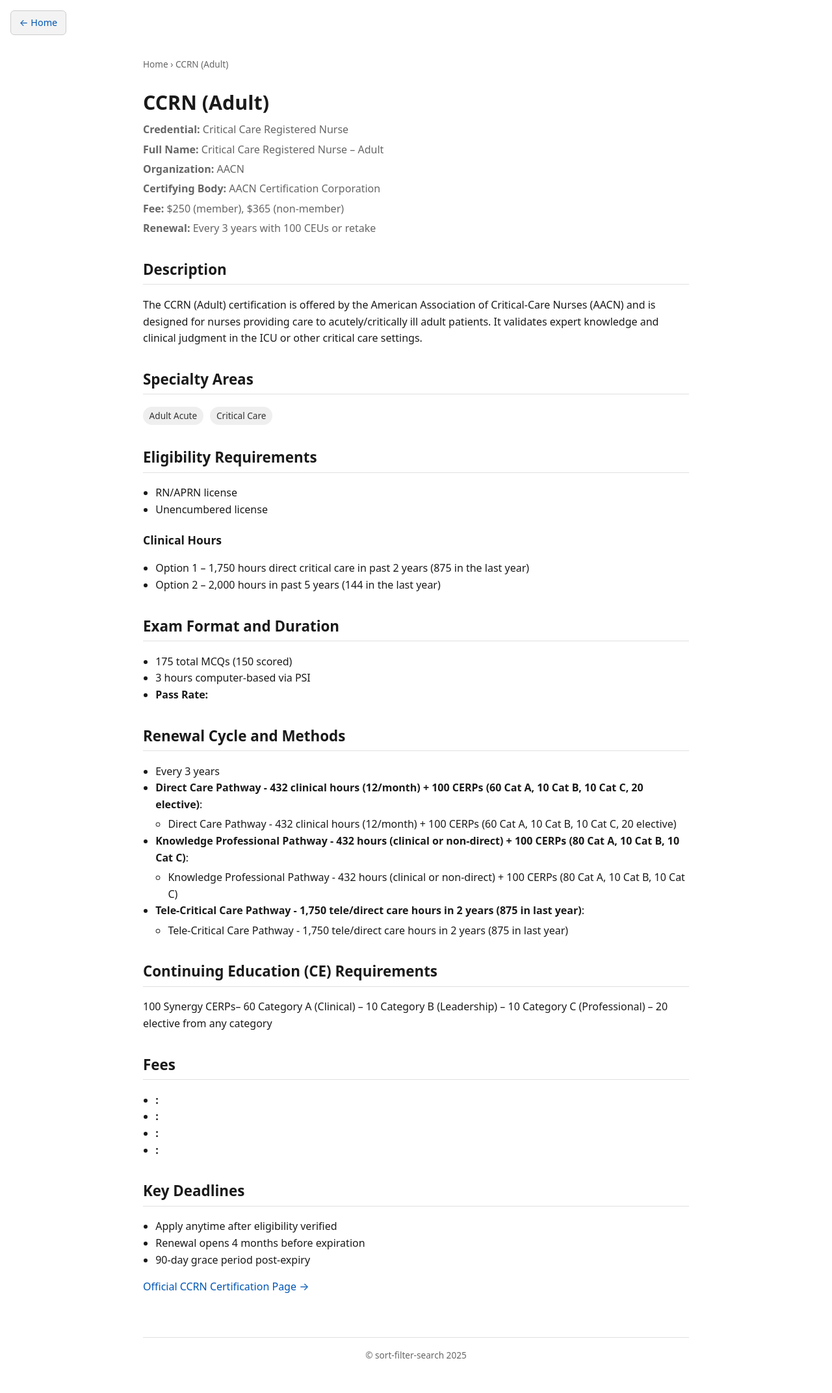
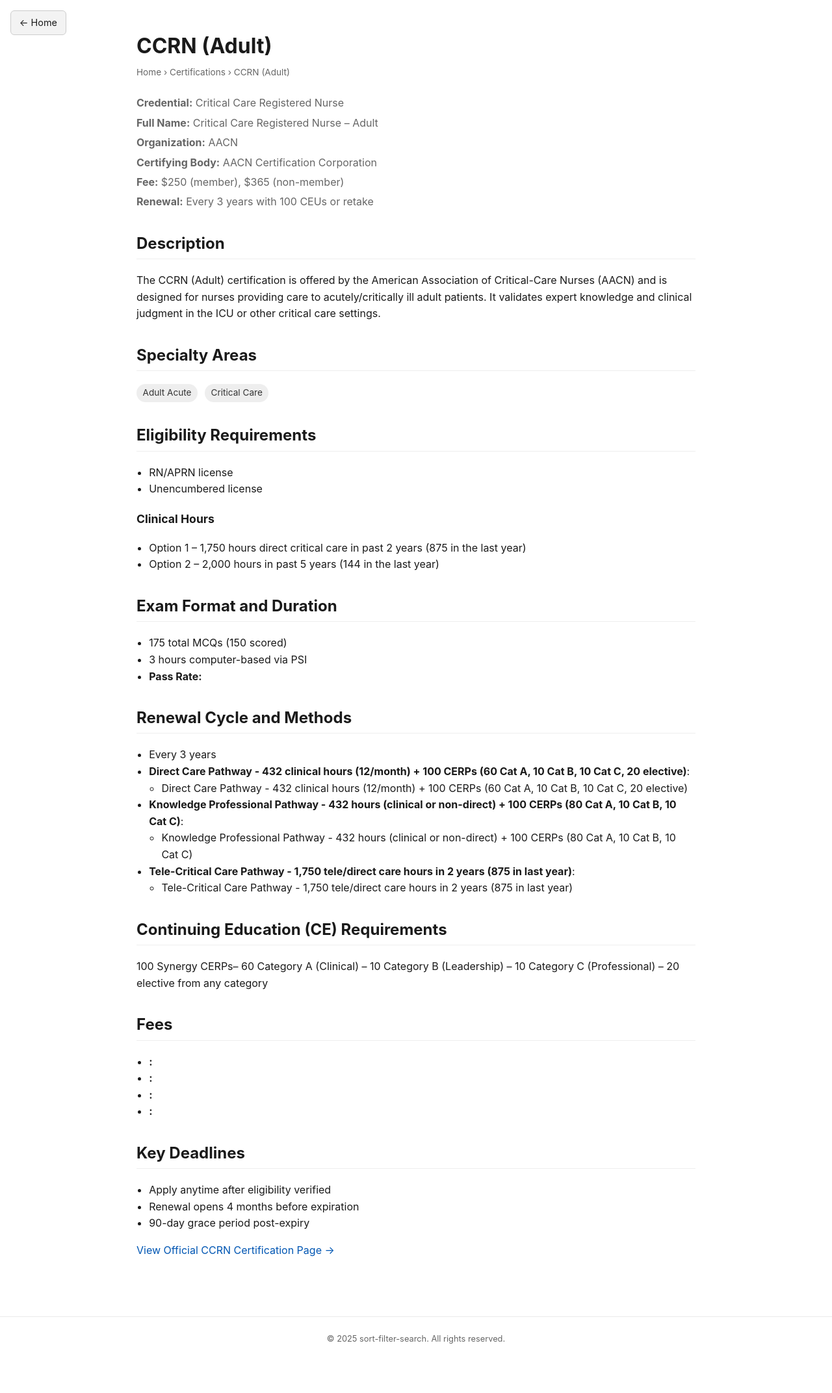
Before and after one commit to simpyll/sort-filter-search, a Jekyll site: the page built from ccrn.md, in a window 1280 px wide. Shown: the whole page at 65% size. Built offline with Jekyll 4.4.1, drawn with Linux system fonts in a browser that asks for light colours; after the commit the page ends 2095 px from its top, so only the background shows below that.

Commit message:
Update page.html

```diff
--- a/_layouts/page.html
+++ b/_layouts/page.html
@@ -10,23 +10,23 @@
       --accent: #0056b3;
       --background: #ffffff;
       --text: #1a1a1a;
-      --muted: #666666;
-      --max-width: 840px;
+      --muted: #666;
+      --max-width: 860px;
     }
 
     body {
       margin: 0;
-      font-family: system-ui, -apple-system, Segoe UI, Roboto, sans-serif;
-      background-color: var(--background);
+      padding: 0;
+      font-family: -apple-system, BlinkMacSystemFont, "Segoe UI", Roboto, Oxygen, Ubuntu, Cantarell, "Open Sans", "Helvetica Neue", sans-serif;
+      background: var(--background);
       color: var(--text);
       line-height: 1.6;
-      padding-top: 3.5rem;
     }
 
     .container {
       max-width: var(--max-width);
       margin: 0 auto;
-      padding: 2rem 1rem;
+      padding: 1.5rem;
     }
 
     a {
@@ -39,15 +39,15 @@
     }
 
     h1 {
-      font-size: 1.9rem;
-      margin-bottom: 0.3rem;
+      font-size: 2rem;
+      margin-bottom: 0.25rem;
     }
 
     h2 {
-      font-size: 1.4rem;
+      font-size: 1.5rem;
       margin-top: 2rem;
-      border-bottom: 1px solid #e0e0e0;
-      padding-bottom: 0.3rem;
+      border-bottom: 1px solid #eee;
+      padding-bottom: 0.25rem;
     }
 
     h3 {
@@ -57,22 +57,21 @@
 
     ul {
       padding-left: 1.2rem;
-      margin-top: 0.3rem;
+    }
+
+    .meta p {
+      margin: 0.3rem 0;
+      color: var(--muted);
     }
 
     .tag {
       display: inline-block;
-      background: #efefef;
+      background: #eee;
       color: #333;
       padding: 0.2rem 0.6rem;
       border-radius: 16px;
       margin-right: 0.4rem;
       font-size: 0.85rem;
-    }
-
-    .meta p {
-      margin: 0.3rem 0;
-      color: var(--muted);
     }
 
     .home-link {
@@ -84,13 +83,20 @@
       padding: 0.4rem 0.8rem;
       border-radius: 6px;
       border: 1px solid #ccc;
-      z-index: 1000;
+      text-decoration: none;
+      color: var(--text);
+      z-index: 100;
+    }
+
+    .home-link:hover {
+      background: #e2e2e2;
     }
 
     .breadcrumbs {
       font-size: 0.85rem;
+      margin-top: 0.25rem;
+      margin-bottom: 1.5rem;
       color: var(--muted);
-      margin-bottom: 1.5rem;
     }
 
     .breadcrumbs a {
@@ -98,27 +104,30 @@
     }
 
     footer {
-      margin-top: 4rem;
       text-align: center;
-      font-size: 0.85rem;
+      font-size: 0.8rem;
       color: var(--muted);
-      padding: 1rem 0;
-      border-top: 1px solid #e0e0e0;
+      margin-top: 3rem;
+      padding: 1.5rem 0;
+      border-top: 1px solid #eaeaea;
     }
 
     @media (max-width: 600px) {
+      .container {
+        padding: 1rem;
+      }
+
+      .home-link {
+        font-size: 0.8rem;
+        padding: 0.3rem 0.6rem;
+      }
+
       h1 {
-        font-size: 1.6rem;
+        font-size: 1.5rem;
       }
+
       h2 {
         font-size: 1.2rem;
-      }
-      .container {
-        padding: 1.5rem 1rem;
-      }
-      .home-link {
-        font-size: 0.85rem;
-        padding: 0.3rem 0.6rem;
       }
     }
   </style>
@@ -127,11 +136,13 @@
   <a href="/" class="home-link">← Home</a>
 
   <div class="container">
+    <h1>{{ page.title }}</h1>
+
     <div class="breadcrumbs">
-      <a href="/">Home</a> › <span>{{ page.title }}</span>
+      <a href="/">Home</a> ›
+      <a href="/certifications">Certifications</a> ›
+      {{ page.title }}
     </div>
-
-    <h1>{{ page.title }}</h1>
 
     <div class="meta">
       <p><strong>Credential:</strong> {{ page.credential }}</p>
@@ -222,13 +233,13 @@
 
     <p>
       <a href="{{ page.link }}" target="_blank" rel="noopener">
-        Official CCRN Certification Page →
+        View Official CCRN Certification Page →
       </a>
     </p>
+  </div>
 
-    <footer>
-      &copy; {{ site.title }} {{ site.time | date: '%Y' }}
-    </footer>
-  </div>
+  <footer>
+    &copy; {{ site.time | date: "%Y" }} {{ site.title }}. All rights reserved.
+  </footer>
 </body>
 </html>
```
